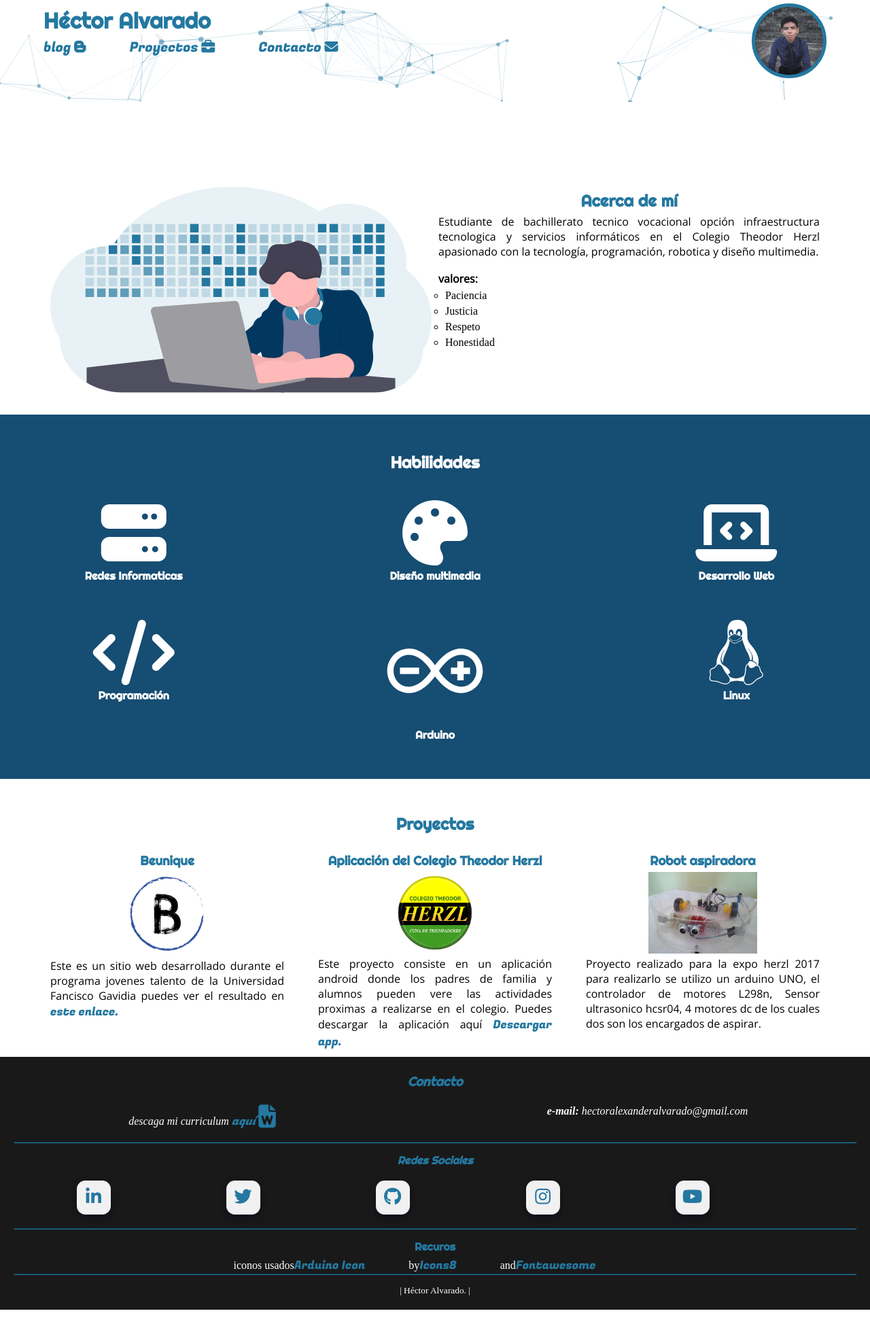
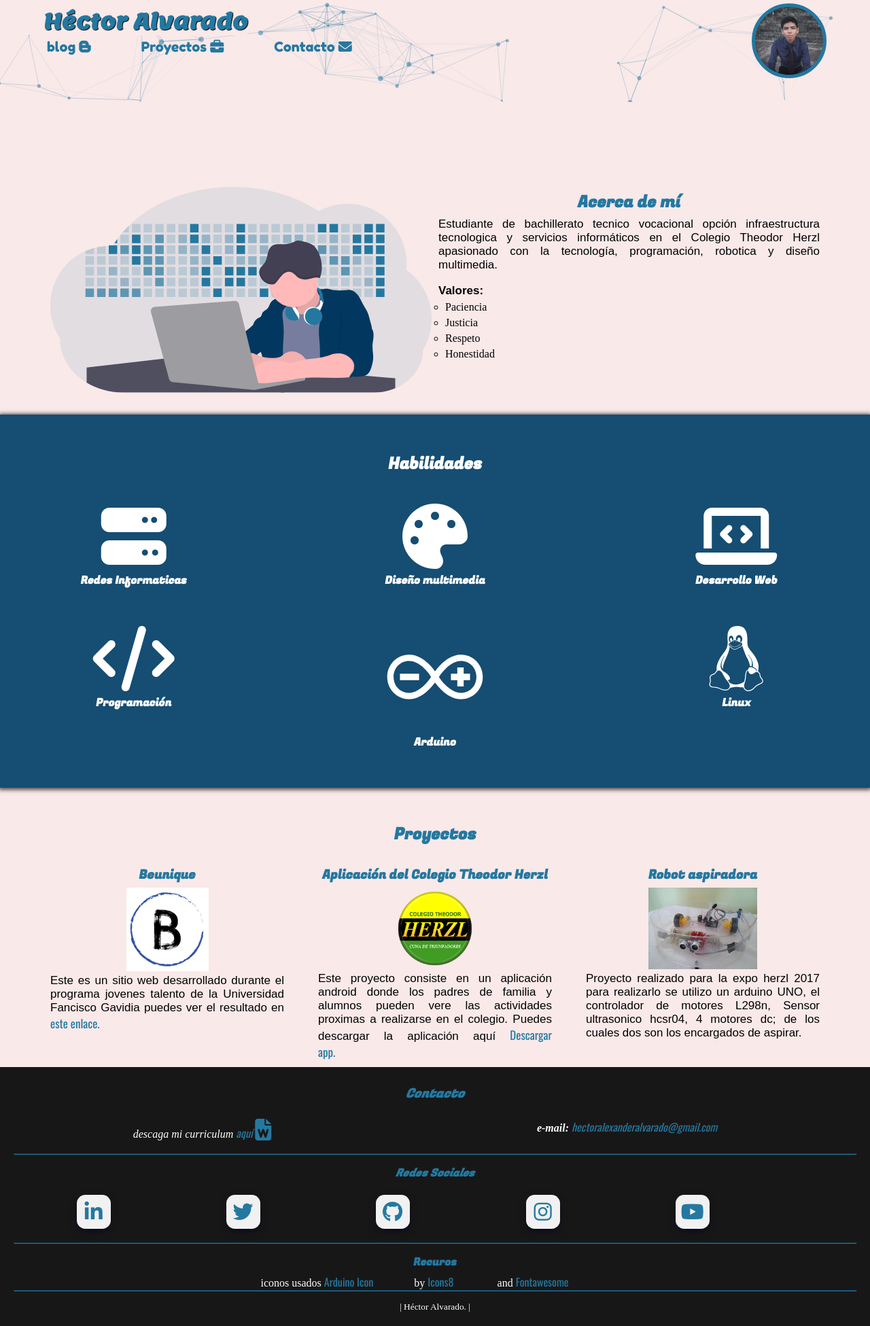
Before and after one commit to HECTORalvarado/MI-sitio-web, a plain HTML site: page index.html in a window 1280 px wide. Shown: the whole page at 68% size. Before the commit the page ends 1927 px from the top, so only its background shows below. Drawn offline with nearby package versions, Linux system fonts and the light colour scheme; a web font is replaced by a local one.

Commit message:
-Cambios en la tipografia -Responsive actualizado para una mejor usabilidad -Se añadió una ilustración -Modificaciónes en el css y las particulas

```diff
--- a/css/estilos.css
+++ b/css/estilos.css
@@ -6,18 +6,27 @@
 	box-sizing: border-box;
 }
 
+body {
+	background: #f9e9e9;
+}
+
 /* Variables */
 
 :root {
 	--color-principal: #2478a0;
 	--dark-version: #164d72;
 	--light-version: rgba(7, 149, 214, 0.932);
+	--titulos: 'Fugaz one', cursive;
+	--navegacion: 'Fredoka One', cursive;
+	--links: 'Oswald', cursive;
+	--parrafos: 'Voces', sans-serif;
 }
 
 /* parrafos */
 
 p {
-	font-family: "Open Sans", sans-serif;
+	font-family: var(--parrafos);
+	font-size: 17px;
 	text-align: justify;
 }
 
@@ -48,12 +57,14 @@ header {
 .titulo {
 	text-align: center;
 	margin: 5px 0px;
-	font-family: "Righteous", cursive;
+	font-family: var(--titulos);
 	color: var(--color-principal);
 }
 
 h1 {
-	background: #fff;
+	font-family: 'Lemon', cursive !important;
+	background: #f9e9e9;
+	text-shadow: 1px 1px 1px #000;
 	display: inline-block;
 }
 
@@ -71,9 +82,6 @@ h1 {
 }
 
 /* Menu navegación */
-nav {
-	display: inline-block;
-}
 
 #menu_btn,
 .menu > .ico-second {
@@ -82,18 +90,53 @@ nav {
 }
 
 .menu {
-	color: var(--light-version);
+	color: #FFF;
 	display: none;
+	padding: 7.5px;
+	width: 50px;
+	height: 50px;
+	text-align: center;
+	border-radius: 50%;
+	background: var(--color-principal);
 }
 
-nav a {
+.estatico {
+	top: 0;
+	left: 0;
+}
+
+nav ul, nav ul li {
 	display: inline-block;
+	list-style: none;
+}
+
+nav ul li a {
+	position: relative;
 	text-decoration: none;
 	color: var(--color-principal);
-	font-family: "Fugaz One", cursive;
+	font-family: var(--navegacion);
 	font-size: 20px;
 	margin: 0px 60px 0px 0px;
+	padding: 5px;
 	transition: all 0.5s;
+}
+
+nav ul li a::before{
+	position: absolute;
+	content: '';
+	left: 0;
+	bottom: 0;
+	width: 100%;
+	height: 3px;
+	background: var(--color-principal);
+	transform: scaleX(0);
+	transform-origin: right;
+	transition: all ease-in-out .7s;
+}
+
+nav ul li a:hover::before{
+	transform: scaleX(1);
+	transform-origin: left;
 }
 
 nav a:hover {
@@ -125,9 +168,7 @@ main a,
 footer a {
 	text-decoration: none;
 	color: var(--color-principal);
-	font-weight: lighter;
-	font-family: "Fugaz One", cursive;
-	font-size: 17px;
+	font-family: var(--links);
 	margin: 0px 60px 0px 0px;
 }
 
@@ -149,6 +190,7 @@ main ul li {
 
 .habilidades {
 	padding: 50px 0px;
+	box-shadow: 0px 1px 6px 2px rgba(0, 0, 0, 0.7);
 }
 
 .habilidades,
@@ -189,21 +231,21 @@ footer {
 .social {
 	display: block;
 	width: 50px;
+	position: relative;
 	height: 50px;
 	background: #f1f1f1;
 	border-radius: 25%;
 	color: var(--color-principal);
-	line-height: 50px;
-	font-size: 26px;
+	line-height: 45px;
+	font-size: 30px;
 	box-shadow: 0 5px 15px -5px #000020;
 	margin: 0px auto;
-}
-
-.social {
-	transition: 0.2s linear;
+	transform-origin: top;
+	transition: all 0.4s linear;
 }
 
 .social:hover {
+	transform-origin: bottom;
 	transform: scale(1.1);
 	color: #f1f1f1;
 	background: var(--color-principal);
@@ -232,18 +274,21 @@ footer hr {
 	}
 	.estatico {
 		position: fixed;
-		padding: 1.2em;
+		padding: 3em 1.2em;
 	}
-	nav {
+	nav ul li {
+		display: block;
+		padding: 5px;
+	}
+	nav ul {
 		position: absolute;
-		left: 7%;
-		width: 50%;
-		margin: 0px auto;
+		left: 0%;
+		width: 100%;
+		margin: 60px auto;
 		top: 10%;
 		z-index: 10;
 		display: none;
-		padding: 0;
-		border-radius: 0px 0px 0px 6px;
+		padding: 0px;
 	}
 	.menu {
 		display: block;
@@ -255,21 +300,18 @@ footer hr {
 	.menu:hover {
 		cursor: pointer;
 	}
-	#menu_btn:checked ~ .estatico > nav {
+	#menu_btn:checked ~ .estatico > nav ul {
 		display: block;
 	}
 	#menu_btn:checked ~ .estatico {
 		background: rgba(255, 255, 255, 0.7);
 		height: 100vh;
 		width: 100vw;
-		top: 0;
-		left: 0;
 	}
 	#menu_btn:checked ~ .estatico > .menu > .ico-first {
 		display: none;
 	}
 	#menu_btn:checked ~ .estatico > .menu > .ico-second {
 		display: block;
-		color: var(--color-principal);
 	}
 }
--- a/index.html
+++ b/index.html
@@ -26,7 +26,7 @@
 	<link rel="stylesheet" href="css/estilos.css">
 
 	<!-- Fuentes -->
-	<link href="https://fonts.googleapis.com/css?family=Fugaz+One|Open+Sans|Righteous&display=swap" rel="stylesheet">
+	<link href="https://fonts.googleapis.com/css2?family=Fredoka+One&family=Fugaz+One&family=Lemon&family=Oswald:wght@400;600&family=Voces&display=swap" rel="stylesheet">
 
 	<!-- Animate.css -->
 	<!-- <link rel="stylesheet" href="https://cdnjs.cloudflare.com/ajax/libs/animate.css/3.7.2/animate.min.css"> -->
@@ -38,6 +38,8 @@
 	<title>Héctor Alvarado</title>
 </head>
 <body>
+	<!-- Contenedor de las particulas -->
+	<div id="particles-js"></div>
 
 	<!-- Header -->
 	<header>
@@ -68,25 +70,31 @@
 			<nav data-aos="fade-right"
 			data-aos-duration="1000" data-aos-anchor-placement="top-center"
 			data-aos-easing="ease-in-out">
+				<ul>
+					<li>
 						<a href="https://hectoralvaradoblog.blogspot.com/">
 							blog
 							<i class="fab fa-blogger-b"></i>
 						</a>
+					</li>
+					<li>
 						<a href="#proyectos">
 							Proyectos
 							<i class="fas fa-briefcase"></i>
 						</a>
+					</li>
+					<li>
 						<a href="#contacto">
 							Contacto
 							<i class="fas fa-envelope"></i>
 						</a>
+					</li>
+				</ul>
 			</nav>
 		</div>
 
 	</header>
 
-	<!-- Contenedor de las particulas -->
-	<div id="particles-js"></div>
 	<!-- Sección principal -->
 
 	<main>
@@ -94,7 +102,7 @@
 		data-aos-duration="1000"
 		data-aos-easing="ease-in-out" class="grid-2">
 			<div>
-				<img src="img/undraw_developer_activity_bv83.svg" loading="lazy" width="100%" alt="">
+				<img src="img/undraw_developer_activity_bv83.svg" loading="lazy" width="100%" alt="Programador">
 			</div>
 			<div>
 				<h2 class="titulo">Acerca de mí</h2>
@@ -103,7 +111,7 @@
 			</p>
 			<br>
 			<p>
-				<b>valores:</b>
+				<b>Valores:</b>
 				<ul>
 					<li>Paciencia</li>
 					<li>Justicia</li>
@@ -177,7 +185,7 @@
 					<h3 class="titulo">Robot aspiradora</h3>
 					<img src="img/robot_aspirador.jpg" height="120px" loading="lazy" alt="imagen_robot">
 					<p>
-						Proyecto realizado para la expo herzl 2017 para realizarlo se utilizo un arduino UNO, el controlador de motores L298n, Sensor ultrasonico hcsr04, 4 motores dc de los cuales dos son los encargados de aspirar.
+						Proyecto realizado para la expo herzl 2017 para realizarlo se utilizo un arduino UNO, el controlador de motores L298n, Sensor ultrasonico hcsr04, 4 motores dc; de los cuales dos son los encargados de aspirar.
 					</p>
 				</div>
 			</div>
@@ -200,7 +208,7 @@
 				</div>
 				<div>
 					<span>
-						<b>e-mail:</b> hectoralexanderalvarado@gmail.com
+						<b>e-mail:</b> <a href="mailto:hectoralexanderalvarado@gmail.com">hectoralexanderalvarado@gmail.com </a>
 					</span>
 				</div>
             </div>
@@ -247,8 +255,8 @@
 
         <!-- Crditos a creadores de iconos -->
 		<h4 class="titulo">Recuros</h4>
-        iconos usados<a href="https://iconscout.com/icon/arduino-5" target="_blank">Arduino Icon</a> by<a href="https://iconscout.com/contributors/icons8" target="_blank">Icons8</a>
-        and<a href="https://fontawesome.com/">Fontawesome</a>
+        iconos usados <a href="https://iconscout.com/icon/arduino-5" target="_blank">Arduino Icon</a>by <a href="https://iconscout.com/contributors/icons8" target="_blank">Icons8</a>
+        and <a href="https://fontawesome.com/">Fontawesome</a>
         <hr>
         <small>
             <span class="autor">| Héctor Alvarado. |</span>
@@ -265,6 +273,7 @@
 
 	<!-- Animate on scroll JS -->
 	<script src="https://unpkg.com/aos@2.3.1/dist/aos.js"></script>
+
 	<!-- Inicialización de la libreria -->
 	<script>
 		AOS.init();
--- a/js/app.js
+++ b/js/app.js
@@ -83,7 +83,7 @@ particlesJS(
     },
     "modes": {
       "grab": {
-        "distance": 400,
+        "distance": 100,
         "line_linked": {
           "opacity": 1
         }
@@ -96,7 +96,7 @@ particlesJS(
         "speed": 3
       },
       "repulse": {
-        "distance": 200,
+        "distance": 100,
         "duration": 0.4
       },
       "push": {
```
Lines whose indentation alone changed are shown as unchanged.
